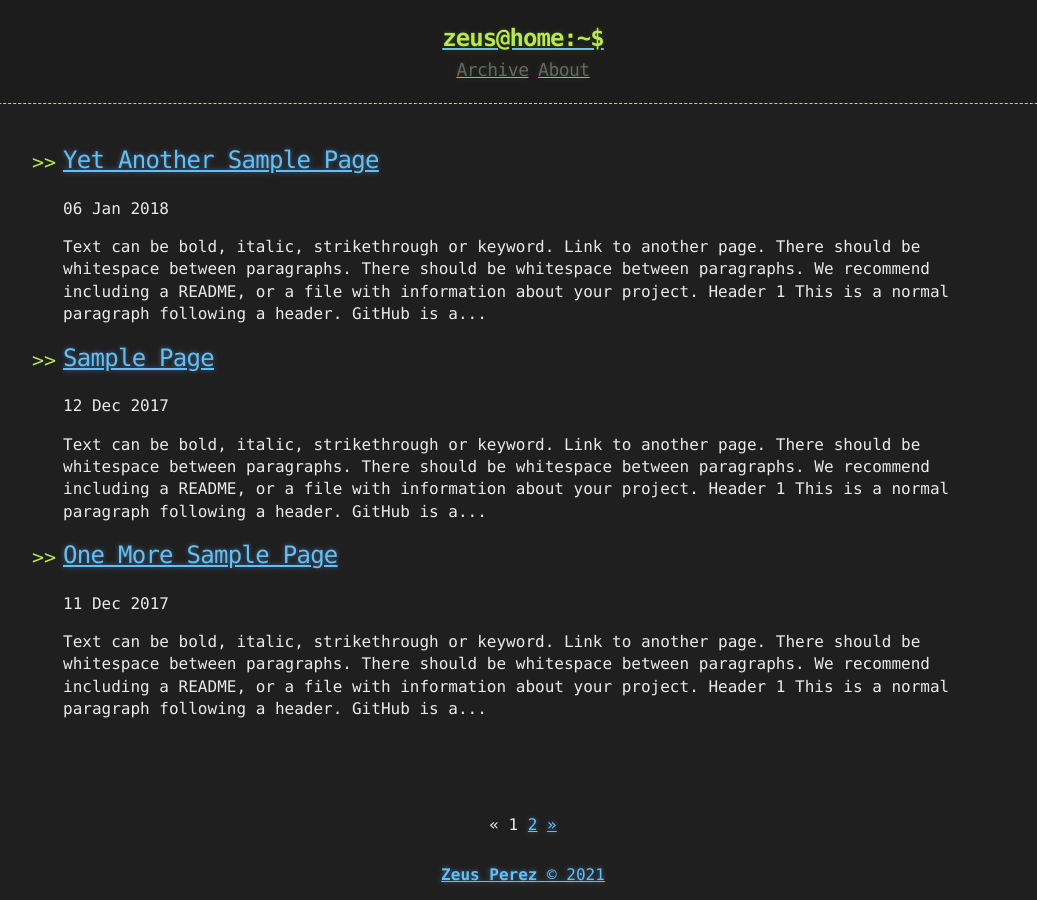
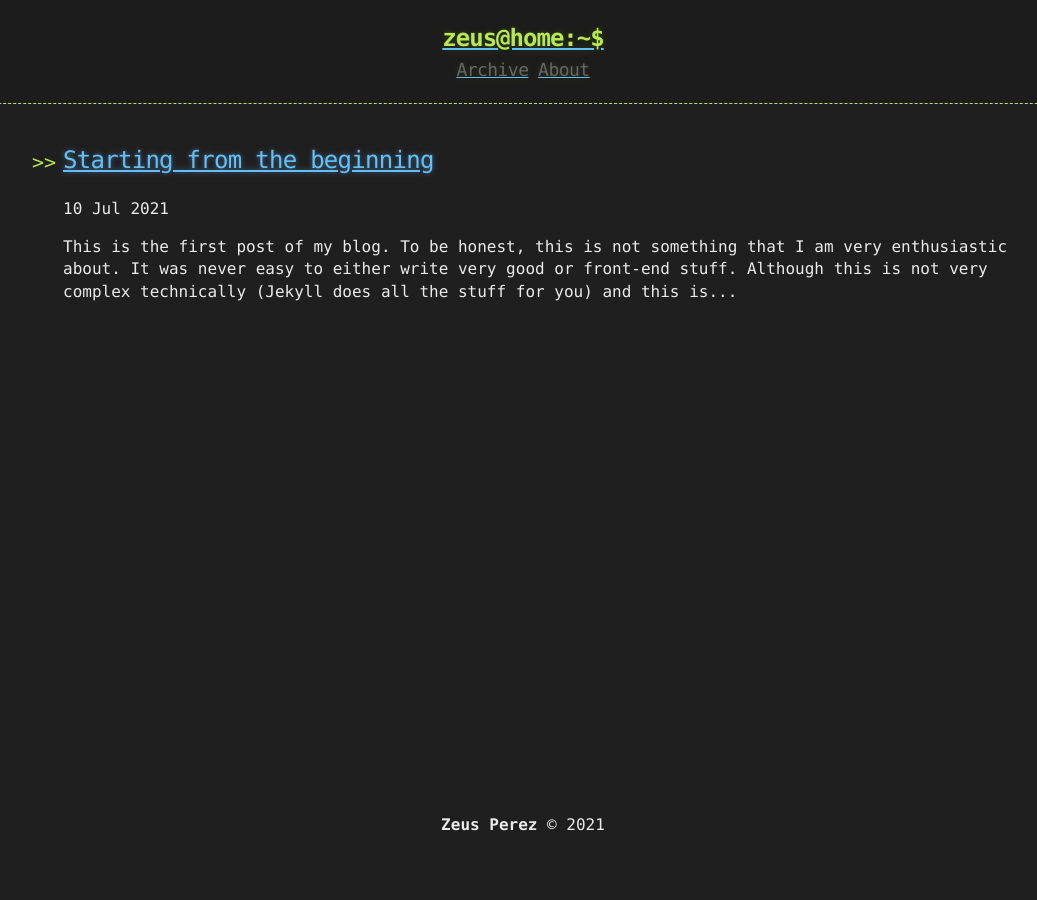
Before and after one commit to ZeusPerez/the-manolin, a Jekyll site: the page built from index.html, in a window 1280 px wide. Shown: the whole page, without its empty margins (117-1154 px from the left). Built offline with Jekyll 4.4.1, drawn with Linux system fonts in a browser that asks for light colours; the list of posts is cut into pages by our own code.

Commit message:
First post

````diff
--- a/_includes/footer.html
+++ b/_includes/footer.html
@@ -1,9 +1,7 @@
 <footer>
-  <a href="https://creativecommons.org/licenses/by-nc/3.0/deed.en_US">
     <span>
         <b>{{ site.owner}}</b>
     </span>
     {% capture currentyear %}{{ 'now' | date: "%Y" }}{% endcapture %}
     <span>© {{ currentyear }}</span>
-  </a>
 </footer>
--- a/_posts/2017-12-10-Another-Sample-Page.md
+++ /dev/null
@@ -1,124 +0,0 @@
----
-title: Another Sample Page
-published: true
----
-
-Text can be **bold**, _italic_, ~~strikethrough~~ or `keyword`.
-
-[Link to another page](another-page).
-
-There should be whitespace between paragraphs.
-
-There should be whitespace between paragraphs. We recommend including a README, or a file with information about your project.
-
-# [](#header-1)Header 1
-
-This is a normal paragraph following a header. GitHub is a code hosting platform for version control and collaboration. It lets you and others work together on projects from anywhere.
-
-## [](#header-2)Header 2
-
-> This is a blockquote following a header.
->
-> When something is important enough, you do it even if the odds are not in your favor.
-
-### [](#header-3)Header 3
-
-```js
-// Javascript code with syntax highlighting.
-var fun = function lang(l) {
-  dateformat.i18n = require('./lang/' + l)
-  return true;
-}
-```
-
-```ruby
-# Ruby code with syntax highlighting
-GitHubPages::Dependencies.gems.each do |gem, version|
-  s.add_dependency(gem, "= #{version}")
-end
-```
-
-#### [](#header-4)Header 4
-
-*   This is an unordered list following a header.
-*   This is an unordered list following a header.
-*   This is an unordered list following a header.
-
-##### [](#header-5)Header 5
-
-1.  This is an ordered list following a header.
-2.  This is an ordered list following a header.
-3.  This is an ordered list following a header.
-
-###### [](#header-6)Header 6
-
-| head1        | head two          | three |
-|:-------------|:------------------|:------|
-| ok           | good swedish fish | nice  |
-| out of stock | good and plenty   | nice  |
-| ok           | good `oreos`      | hmm   |
-| ok           | good `zoute` drop | yumm  |
-
-### There's a horizontal rule below this.
-
-* * *
-
-### Here is an unordered list:
-
-*   Item foo
-*   Item bar
-*   Item baz
-*   Item zip
-
-### And an ordered list:
-
-1.  Item one
-1.  Item two
-1.  Item three
-1.  Item four
-
-### And a nested list:
-
-- level 1 item
-  - level 2 item
-  - level 2 item
-    - level 3 item
-    - level 3 item
-- level 1 item
-  - level 2 item
-  - level 2 item
-  - level 2 item
-- level 1 item
-  - level 2 item
-  - level 2 item
-- level 1 item
-
-### Small image
-
-![](https://assets-cdn.github.com/images/icons/emoji/octocat.png)
-
-### Large image
-
-![](https://guides.github.com/activities/hello-world/branching.png)
-
-
-### Definition lists can be used with HTML syntax.
-
-<dl>
-<dt>Name</dt>
-<dd>Godzilla</dd>
-<dt>Born</dt>
-<dd>1952</dd>
-<dt>Birthplace</dt>
-<dd>Japan</dd>
-<dt>Color</dt>
-<dd>Green</dd>
-</dl>
-
-```
-Long, single-line code blocks should not wrap. They should horizontally scroll if they are too long. This line should be long enough to demonstrate this.
-```
-
-```
-The final element.
-```
--- a/_posts/2017-12-11-One-More-Sample-Page.md
+++ /dev/null
@@ -1,124 +0,0 @@
----
-title: One More Sample Page
-published: true
----
-
-Text can be **bold**, _italic_, ~~strikethrough~~ or `keyword`.
-
-[Link to another page](another-page).
-
-There should be whitespace between paragraphs.
-
-There should be whitespace between paragraphs. We recommend including a README, or a file with information about your project.
-
-# [](#header-1)Header 1
-
-This is a normal paragraph following a header. GitHub is a code hosting platform for version control and collaboration. It lets you and others work together on projects from anywhere.
-
-## [](#header-2)Header 2
-
-> This is a blockquote following a header.
->
-> When something is important enough, you do it even if the odds are not in your favor.
-
-### [](#header-3)Header 3
-
-```js
-// Javascript code with syntax highlighting.
-var fun = function lang(l) {
-  dateformat.i18n = require('./lang/' + l)
-  return true;
-}
-```
-
-```ruby
-# Ruby code with syntax highlighting
-GitHubPages::Dependencies.gems.each do |gem, version|
-  s.add_dependency(gem, "= #{version}")
-end
-```
-
-#### [](#header-4)Header 4
-
-*   This is an unordered list following a header.
-*   This is an unordered list following a header.
-*   This is an unordered list following a header.
-
-##### [](#header-5)Header 5
-
-1.  This is an ordered list following a header.
-2.  This is an ordered list following a header.
-3.  This is an ordered list following a header.
-
-###### [](#header-6)Header 6
-
-| head1        | head two          | three |
-|:-------------|:------------------|:------|
-| ok           | good swedish fish | nice  |
-| out of stock | good and plenty   | nice  |
-| ok           | good `oreos`      | hmm   |
-| ok           | good `zoute` drop | yumm  |
-
-### There's a horizontal rule below this.
-
-* * *
-
-### Here is an unordered list:
-
-*   Item foo
-*   Item bar
-*   Item baz
-*   Item zip
-
-### And an ordered list:
-
-1.  Item one
-1.  Item two
-1.  Item three
-1.  Item four
-
-### And a nested list:
-
-- level 1 item
-  - level 2 item
-  - level 2 item
-    - level 3 item
-    - level 3 item
-- level 1 item
-  - level 2 item
-  - level 2 item
-  - level 2 item
-- level 1 item
-  - level 2 item
-  - level 2 item
-- level 1 item
-
-### Small image
-
-![](https://assets-cdn.github.com/images/icons/emoji/octocat.png)
-
-### Large image
-
-![](https://guides.github.com/activities/hello-world/branching.png)
-
-
-### Definition lists can be used with HTML syntax.
-
-<dl>
-<dt>Name</dt>
-<dd>Godzilla</dd>
-<dt>Born</dt>
-<dd>1952</dd>
-<dt>Birthplace</dt>
-<dd>Japan</dd>
-<dt>Color</dt>
-<dd>Green</dd>
-</dl>
-
-```
-Long, single-line code blocks should not wrap. They should horizontally scroll if they are too long. This line should be long enough to demonstrate this.
-```
-
-```
-The final element.
-```
--- a/_posts/2017-12-12-Sample-Page.md
+++ /dev/null
@@ -1,124 +0,0 @@
----
-title: Sample Page
-published: true
----
-
-Text can be **bold**, _italic_, ~~strikethrough~~ or `keyword`.
-
-[Link to another page](another-page).
-
-There should be whitespace between paragraphs.
-
-There should be whitespace between paragraphs. We recommend including a README, or a file with information about your project.
-
-# [](#header-1)Header 1
-
-This is a normal paragraph following a header. GitHub is a code hosting platform for version control and collaboration. It lets you and others work together on projects from anywhere.
-
-## [](#header-2)Header 2
-
-> This is a blockquote following a header.
->
-> When something is important enough, you do it even if the odds are not in your favor.
-
-### [](#header-3)Header 3
-
-```js
-// Javascript code with syntax highlighting.
-var fun = function lang(l) {
-  dateformat.i18n = require('./lang/' + l)
-  return true;
-}
-```
-
-```ruby
-# Ruby code with syntax highlighting
-GitHubPages::Dependencies.gems.each do |gem, version|
-  s.add_dependency(gem, "= #{version}")
-end
-```
-
-#### [](#header-4)Header 4
-
-*   This is an unordered list following a header.
-*   This is an unordered list following a header.
-*   This is an unordered list following a header.
-
-##### [](#header-5)Header 5
-
-1.  This is an ordered list following a header.
-2.  This is an ordered list following a header.
-3.  This is an ordered list following a header.
-
-###### [](#header-6)Header 6
-
-| head1        | head two          | three |
-|:-------------|:------------------|:------|
-| ok           | good swedish fish | nice  |
-| out of stock | good and plenty   | nice  |
-| ok           | good `oreos`      | hmm   |
-| ok           | good `zoute` drop | yumm  |
-
-### There's a horizontal rule below this.
-
-* * *
-
-### Here is an unordered list:
-
-*   Item foo
-*   Item bar
-*   Item baz
-*   Item zip
-
-### And an ordered list:
-
-1.  Item one
-1.  Item two
-1.  Item three
-1.  Item four
-
-### And a nested list:
-
-- level 1 item
-  - level 2 item
-  - level 2 item
-    - level 3 item
-    - level 3 item
-- level 1 item
-  - level 2 item
-  - level 2 item
-  - level 2 item
-- level 1 item
-  - level 2 item
-  - level 2 item
-- level 1 item
-
-### Small image
-
-![](https://assets-cdn.github.com/images/icons/emoji/octocat.png)
-
-### Large image
-
-![](https://guides.github.com/activities/hello-world/branching.png)
-
-
-### Definition lists can be used with HTML syntax.
-
-<dl>
-<dt>Name</dt>
-<dd>Godzilla</dd>
-<dt>Born</dt>
-<dd>1952</dd>
-<dt>Birthplace</dt>
-<dd>Japan</dd>
-<dt>Color</dt>
-<dd>Green</dd>
-</dl>
-
-```
-Long, single-line code blocks should not wrap. They should horizontally scroll if they are too long. This line should be long enough to demonstrate this.
-```
-
-```
-The final element.
-```
--- a/_posts/2018-01-06-Yet-Another-Sample-Page.md
+++ /dev/null
@@ -1,124 +0,0 @@
----
-title: Yet Another Sample Page
-published: true
----
-
-Text can be **bold**, _italic_, ~~strikethrough~~ or `keyword`.
-
-[Link to another page](another-page).
-
-There should be whitespace between paragraphs.
-
-There should be whitespace between paragraphs. We recommend including a README, or a file with information about your project.
-
-# [](#header-1)Header 1
-
-This is a normal paragraph following a header. GitHub is a code hosting platform for version control and collaboration. It lets you and others work together on projects from anywhere.
-
-## [](#header-2)Header 2
-
-> This is a blockquote following a header.
->
-> When something is important enough, you do it even if the odds are not in your favor.
-
-### [](#header-3)Header 3
-
-```js
-// Javascript code with syntax highlighting.
-var fun = function lang(l) {
-  dateformat.i18n = require('./lang/' + l)
-  return true;
-}
-```
-
-```ruby
-# Ruby code with syntax highlighting
-GitHubPages::Dependencies.gems.each do |gem, version|
-  s.add_dependency(gem, "= #{version}")
-end
-```
-
-#### [](#header-4)Header 4
-
-*   This is an unordered list following a header.
-*   This is an unordered list following a header.
-*   This is an unordered list following a header.
-
-##### [](#header-5)Header 5
-
-1.  This is an ordered list following a header.
-2.  This is an ordered list following a header.
-3.  This is an ordered list following a header.
-
-###### [](#header-6)Header 6
-
-| head1        | head two          | three |
-|:-------------|:------------------|:------|
-| ok           | good swedish fish | nice  |
-| out of stock | good and plenty   | nice  |
-| ok           | good `oreos`      | hmm   |
-| ok           | good `zoute` drop | yumm  |
-
-### There's a horizontal rule below this.
-
-* * *
-
-### Here is an unordered list:
-
-*   Item foo
-*   Item bar
-*   Item baz
-*   Item zip
-
-### And an ordered list:
-
-1.  Item one
-1.  Item two
-1.  Item three
-1.  Item four
-
-### And a nested list:
-
-- level 1 item
-  - level 2 item
-  - level 2 item
-    - level 3 item
-    - level 3 item
-- level 1 item
-  - level 2 item
-  - level 2 item
-  - level 2 item
-- level 1 item
-  - level 2 item
-  - level 2 item
-- level 1 item
-
-### Small image
-
-![](https://assets-cdn.github.com/images/icons/emoji/octocat.png)
-
-### Large image
-
-![](https://guides.github.com/activities/hello-world/branching.png)
-
-
-### Definition lists can be used with HTML syntax.
-
-<dl>
-<dt>Name</dt>
-<dd>Godzilla</dd>
-<dt>Born</dt>
-<dd>1952</dd>
-<dt>Birthplace</dt>
-<dd>Japan</dd>
-<dt>Color</dt>
-<dd>Green</dd>
-</dl>
-
-```
-Long, single-line code blocks should not wrap. They should horizontally scroll if they are too long. This line should be long enough to demonstrate this.
-```
-
-```
-The final element.
-```
--- /dev/null
+++ b/_posts/2021-07-10-Starting-from-the-beginning.md
@@ -0,0 +1,8 @@
+---
+title: Starting from the beginning
+published: true
+---
+
+This is the first post of my blog. To be honest, this is not something that I am very enthusiastic about. It was never easy to either write very good or front-end stuff. Although this is not very complex technically (Jekyll does all the stuff for you) and this is not a big post I have to start somewhere.
+
+I will try to share technically stuff here of things that I consider interesting. I start with good intentions but chances are that this will be the only post on my page 😂
--- a/about.md
+++ b/about.md
@@ -11,7 +11,7 @@ title: About
 
 I'm Zeus, a passionate software engineer born in Asturias but based in Madrid. Happily coding in Ruby and Go but never reject a chance to learn new technologies.
 
-You can find me on [Linkedin](https://www.linkedin.com/in/zeus-perez/) or using the form below.
+You can find me on [Linkedin](https://www.linkedin.com/in/zeus-perez/) or you can contact me using the form below.
 
 
 <br/>
````
